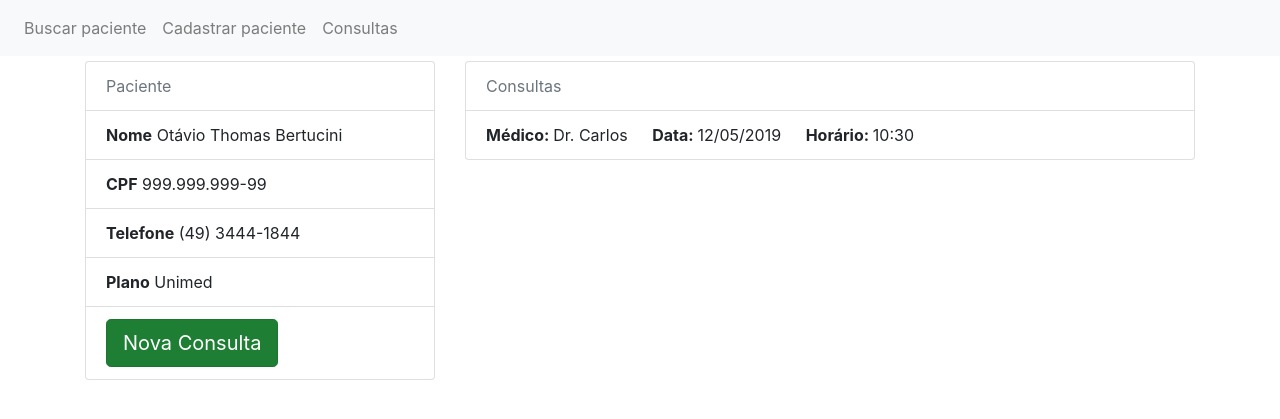
After one commit to otaviobertucini/Clinic-Aid, a Django app: page /pacient/1 in a window 1280 px wide. The commit adds this page. Shown: the top 419 px of the page. Run offline with Django 3.2, Linux system fonts and the light colour scheme; the visitor is signed in with stand-in values (Sample User, id 1); some libraries are stand-ins or nearby versions.

Commit message:
New appointment templates partly implemented

```diff
--- a/clinic_aid/urls.py
+++ b/clinic_aid/urls.py
@@ -15,7 +15,7 @@ Including another URLconf
 """
 from django.contrib import admin
 from django.urls import path
-from .views import hello, articles, search
+from .views import hello, search, pacient_page, doc_selection, info_appt
 from django.conf import settings
 from django.conf.urls.static import static
 from django.contrib.auth import views as auth_views
@@ -25,7 +25,9 @@ urlpatterns = [
     path('login/', auth_views.LoginView.as_view(), name='login'),
     path('register/', clinic_views.SignUp.as_view(), name='register'),
     path('hello/', hello, name="hello"),
-    path('articles/<int:year>/', articles, name="articles"),
     path('admin/', admin.site.urls),
-    path('search/', search, name="search")
+    path('search/', search, name="search"),
+    path('pacient/<int:id>', pacient_page, name='pacient_page'),
+    path('doc_selection', doc_selection, name='doc_selection'),
+    path('info_appt', info_appt, name='info_appt')
 ] + static(settings.STATIC_URL, document_root=settings.STATIC_ROOT)
--- a/clinic_aid/views.py
+++ b/clinic_aid/views.py
@@ -1,5 +1,5 @@
 from django.http import HttpResponse
-from django.shortcuts import render
+from django.shortcuts import render, redirect
 from django.contrib.auth.decorators import login_required
 from clinic.models import CustomUser
 
@@ -13,13 +13,36 @@ def hello(request):
     return render(request, "error_message.html")
 
 @login_required
-def articles(request, year):
-    return HttpResponse("You was born in: " + str(year))
+def search(request):
+    results = None
+    if(request.GET.get('name') != None):
+        if(request.GET.get('type_search') == 'name_check'):
+            pass
+        elif(request.GET.get('type_search') == 'cpf_check'):
+            pass
+        else:
+            return render(request, 'error_message.html')
+        results = CustomUser.objects.all()
+    return render(request, 'search.html', {'results':results})
 
 @login_required
-def search(request):
+def pacient_page(request, id):
+    return render(request, 'pacient_page.html')
+
+@login_required
+def doc_selection(request):
     results = None
-    print(str(request.GET.get('name')))
-    if(request.GET.get('name') != None):
+    if (request.GET.get('doctor') != None):
         results = CustomUser.objects.all()
-    return render(request, 'search.html', {'results':results})
+        request.session['doctor'] = request.GET.get('doctor')
+        request.session['date'] = request.GET.get('date')
+
+        return redirect('info_appt')
+
+    return render(request, 'doc_selection.html', {'results':results})
+
+@login_required
+def info_appt(request):
+    doctor = request.session.get('doctor')
+    date = request.session.get('date')
+    return render(request, 'info_appt.html', {'doctor':doctor, 'date':date})
--- a/static/css/css.css
+++ b/static/css/css.css
@@ -5,3 +5,7 @@
 #content{
     margin: 0 auto;
 }
+
+.span_list{
+    margin-right: 20px;
+}
--- a/templates/base.html
+++ b/templates/base.html
@@ -9,6 +9,7 @@
           integrity="sha384-ggOyR0iXCbMQv3Xipma34MD+dH/1fQ784/j6cY/iJTQUOhcWr7x9JvoRxT2MZw1T" crossorigin="anonymous">
     {% load staticfiles %}
     <link rel='stylesheet' href="{% static 'css/css.css' %}">
+    <script src="https://ajax.googleapis.com/ajax/libs/jquery/3.3.1/jquery.min.js"></script>
     <title>{% block title %}  {% endblock %}</title>
 </head>
 <body>
--- /dev/null
+++ b/templates/pacient_page.html
@@ -0,0 +1,43 @@
+{% extends 'base.html' %}
+
+{% block title %} Página do paciente {% endblock %}
+
+{% block main %}
+
+    <div class="row">
+        <div class="col-sm-4">
+
+            <ul class="list-group">
+                <li class="list-group-item text-muted"> Paciente </li>
+                <li class="list-group-item"><span><strong>Nome</strong></span> Otávio Thomas Bertucini</li>
+                <li class="list-group-item"><span><strong>CPF</strong></span> 999.999.999-99</li>
+                <li class="list-group-item"><span><strong>Telefone</strong></span> (49) 3444-1844 </li>
+                <li class="list-group-item"><span><strong>Plano</strong></span> Unimed </li>
+                <li class="list-group-item">
+                    <a href="{% url 'doc_selection' %}" class="btn btn-success btn-lg active"
+                       role="button" aria-pressed="true">
+                        Nova Consulta
+                    </a>
+                </li>
+            </ul>
+        </div>
+
+        <div class="col-sm-8">
+
+<!--            TODO: FAZER COM QUE AS CONSULTAS SEJAM LINKS PARA ELAS MESMAS-->
+
+            <ul class="list-group">
+                <li class="list-group-item text-muted"> Consultas </li>
+                <li class="list-group-item">
+                    <span><strong>Médico: </strong></span ><span class="span_list"> Dr. Carlos</span>
+                    <span><strong>Data: </strong></span> <span class="span_list"> 12/05/2019 </span>
+                    <span><strong>Horário: </strong></span> <span class="span_list"> 10:30 </span>
+
+                </li>
+
+            </ul>
+        </div>
+
+    </div>
+
+{% endblock %}
```
Also changed, not shown: templates/doc_selection.html (added, +70 -0 lines), templates/info_appt.html (added, +11 -0 lines), templates/search.html (+18 -9 lines), 1 other file.
